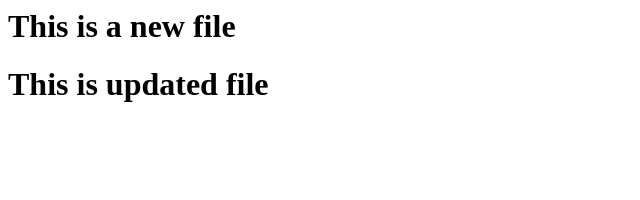
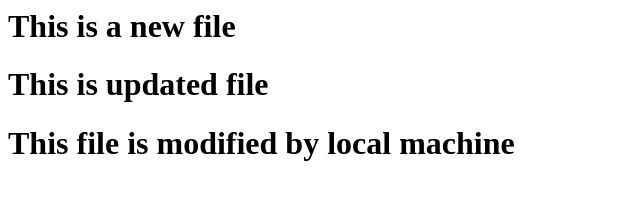
Before and after one commit to MOHAMMAD-FATHA/Practice, a plain HTML site: page index.html in a window 1280 px wide. Shown: the whole page, without its empty margins (0-640 px from the left). Drawn offline with Linux system fonts and the light colour scheme.

Commit message:
Again I have modified

```diff
--- a/index.html
+++ b/index.html
@@ -1,2 +1,3 @@
 <h1>This is a new file</h1>
 <h1>This is updated file</h1>
+<h1>This file is modified by local machine</h1>
```
